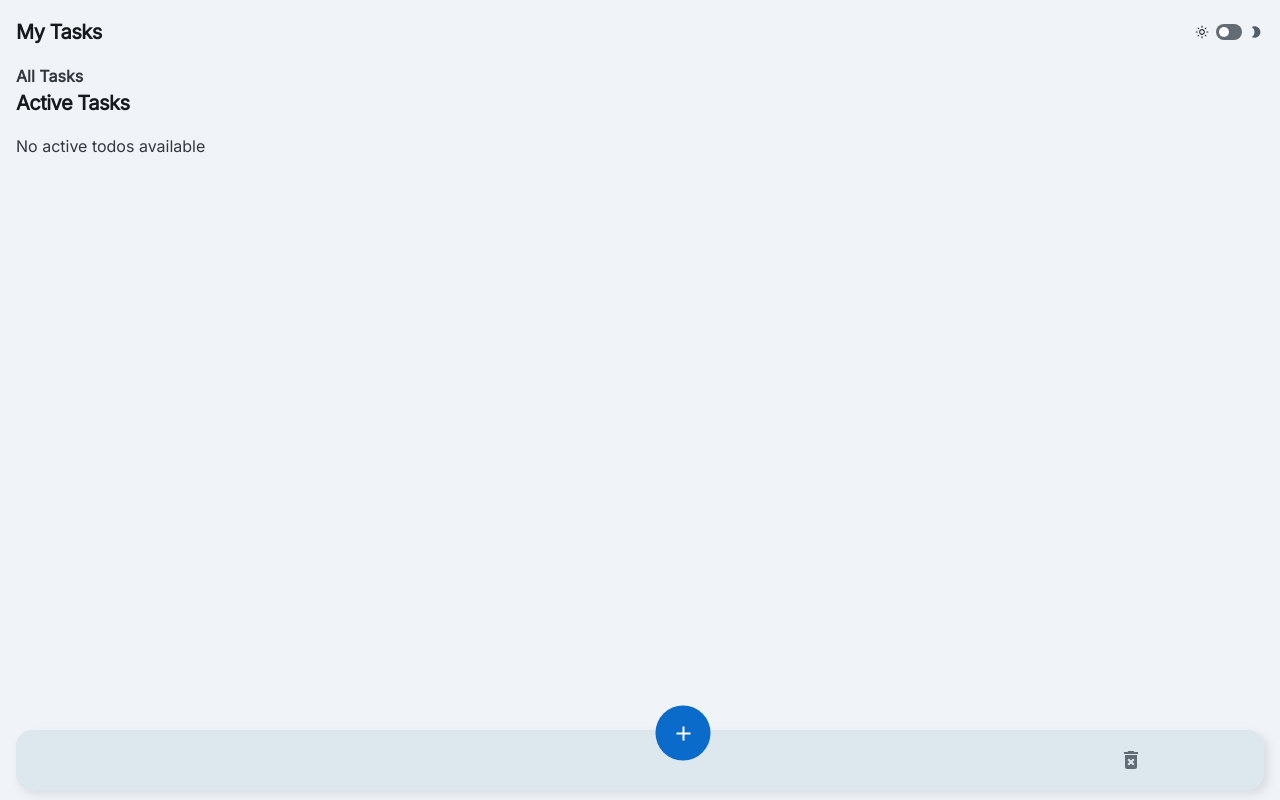
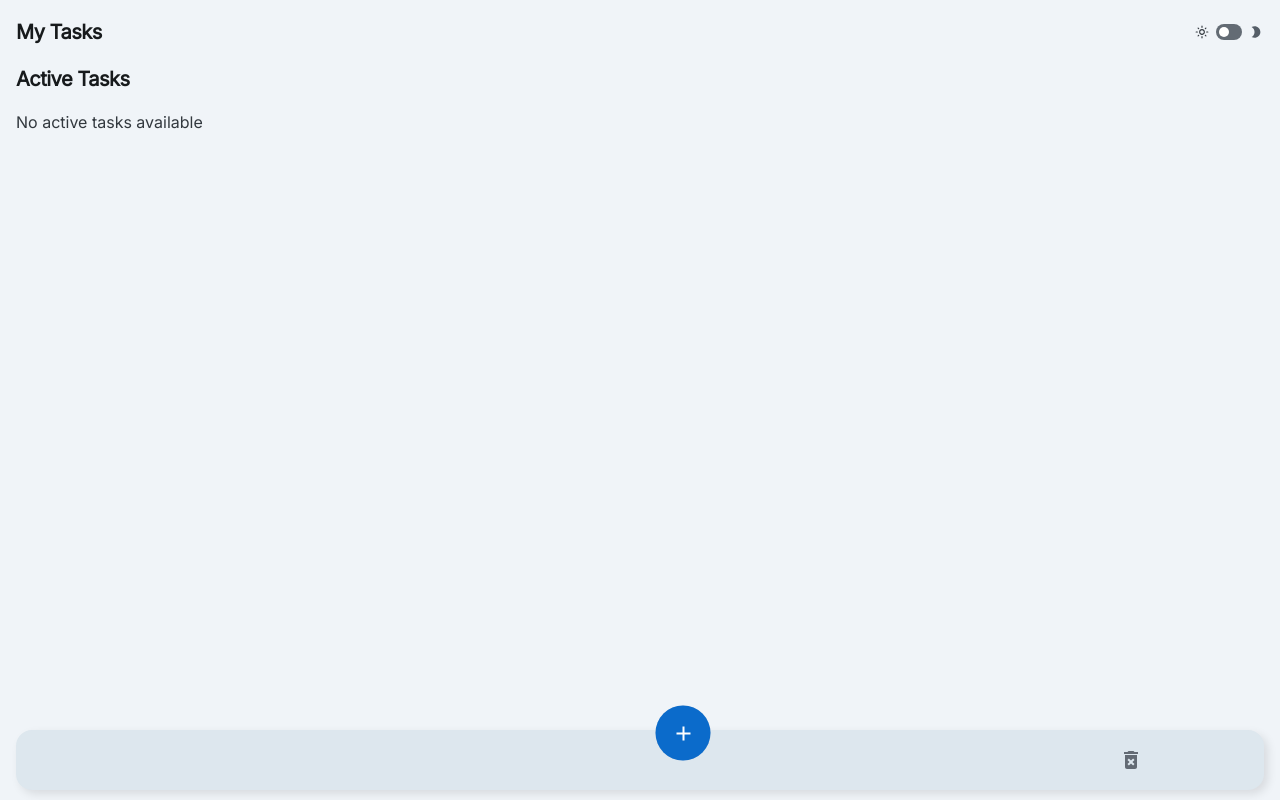
Before and after one commit to mattroberts11/todo-chrome, a React (Vite) app: page / in a window 1280 px wide. Built offline with nearby package versions, Linux system fonts and the light colour scheme.

Commit message:
chore: smoothing out transitions

```diff
--- a/src/components/MainContent.tsx
+++ b/src/components/MainContent.tsx
@@ -1,13 +1,15 @@
 import React, { useContext } from "react";
 
 import { AppContext } from "../AppContext";
-import { Box, Typography } from "@mui/joy";
+import { Box } from "@mui/joy";
 import AddToDo from "./AddToDo";
 import TaskList from "./TaskList";
+import { AnimatePresence, motion } from "framer-motion";
 
 const MainContent: React.FC = () => {
   const appContext = useContext(AppContext);
   const { state } = appContext;
+
   return (
     <Box
       sx={{
@@ -21,12 +23,28 @@ const MainContent: React.FC = () => {
       id="main-content"
       role="main"
     >
-      {state.isAddingTodo ? null : (
-        <Typography component="h3" aria-label="All Tasks Heading">
-          All Tasks
-        </Typography>
-      )}
-      {state.isAddingTodo ? <AddToDo /> : <TaskList />}
+      <AnimatePresence>
+        {state.isAddingTodo ? (
+          <motion.div
+            key="addToDo"
+            initial={{ opacity: 0 }}
+            animate={{ opacity: 1 }}
+            exit={{ opacity: 0 }}
+            transition={{ delay: 0.2 }}
+          >
+            <AddToDo />
+          </motion.div>
+        ) : (
+          <motion.div
+            key="todoList"
+            layout
+            initial={{ opacity: 0 }}
+            animate={{ opacity: 1 }}
+          >
+            <TaskList />
+          </motion.div>
+        )}
+      </AnimatePresence>
     </Box>
   );
 };
--- a/src/components/TaskList.tsx
+++ b/src/components/TaskList.tsx
@@ -108,13 +108,13 @@ const TodoList: React.FC = () => {
 
   return (
     <Box>
+      <AnimatePresence>
         <Typography level="h4" sx={{ marginBottom: "16px" }}>
           Active Tasks
         </Typography>
         <Reorder.Group
           // onReorder={setActiveTodos}
           onReorder={handleReorder}
-        // axis="y"
           values={activeTodos}
           style={{
             position: "relative",
@@ -123,18 +123,16 @@ const TodoList: React.FC = () => {
             padding: 0,
           }}
         >
-        <AnimatePresence>
           {activeTodos.length > 0 ? (
             activeTodos.map((todo) => (
               <Reorder.Item
                 key={`${todo.dragId}`}
                 value={todo}
                 id={todo.id}
-                layout
-                initial={{ opacity: 0, y: 50 }}
+                initial={{ opacity: 0, y: 20 }}
                 animate={{ opacity: 1, y: 0 }}
-                exit={{ opacity: 0, y: -50 }}
-                transition={{ duration: 0.3 }}
+                exit={{ opacity: 0, y: -20 }}
+                transition={{ duration: 0.2 }}
                 style={{
                   display: "flex",
                   flexDirection: "row",
@@ -160,24 +158,29 @@ const TodoList: React.FC = () => {
               </Reorder.Item>
             ))
           ) : (
-            <ListItem>No active todos available</ListItem>
+            <ListItem>No active tasks available</ListItem>
           )}
-        </AnimatePresence>
         </Reorder.Group>
 
         {completedTodos.length > 0 && (
           <>
             <Typography
+              component={motion.h4}
               level="h4"
               sx={{ marginTop: "24px", marginBottom: "16px" }}
+              layout
+              initial={{ opacity: 0 }}
+              animate={{ opacity: 1 }}
+              exit={{ opacity: 0 }}
+              transition={{ duration: 0.3 }}
             >
               Completed Tasks
             </Typography>
-          <AnimatePresence>
+
             <List>
-              {completedTodos.map((todo, i) => (
+              {completedTodos.map((todo) => (
                 <ListItem
-                  key={i}
+                  key={todo.dragId}
                   sx={{
                     display: "flex",
                     flexDirection: "row",
@@ -208,9 +211,9 @@ const TodoList: React.FC = () => {
                 </ListItem>
               ))}
             </List>
-          </AnimatePresence>
           </>
         )}
+      </AnimatePresence>
     </Box>
   );
 };
```
Lines whose indentation alone changed are shown as unchanged.
